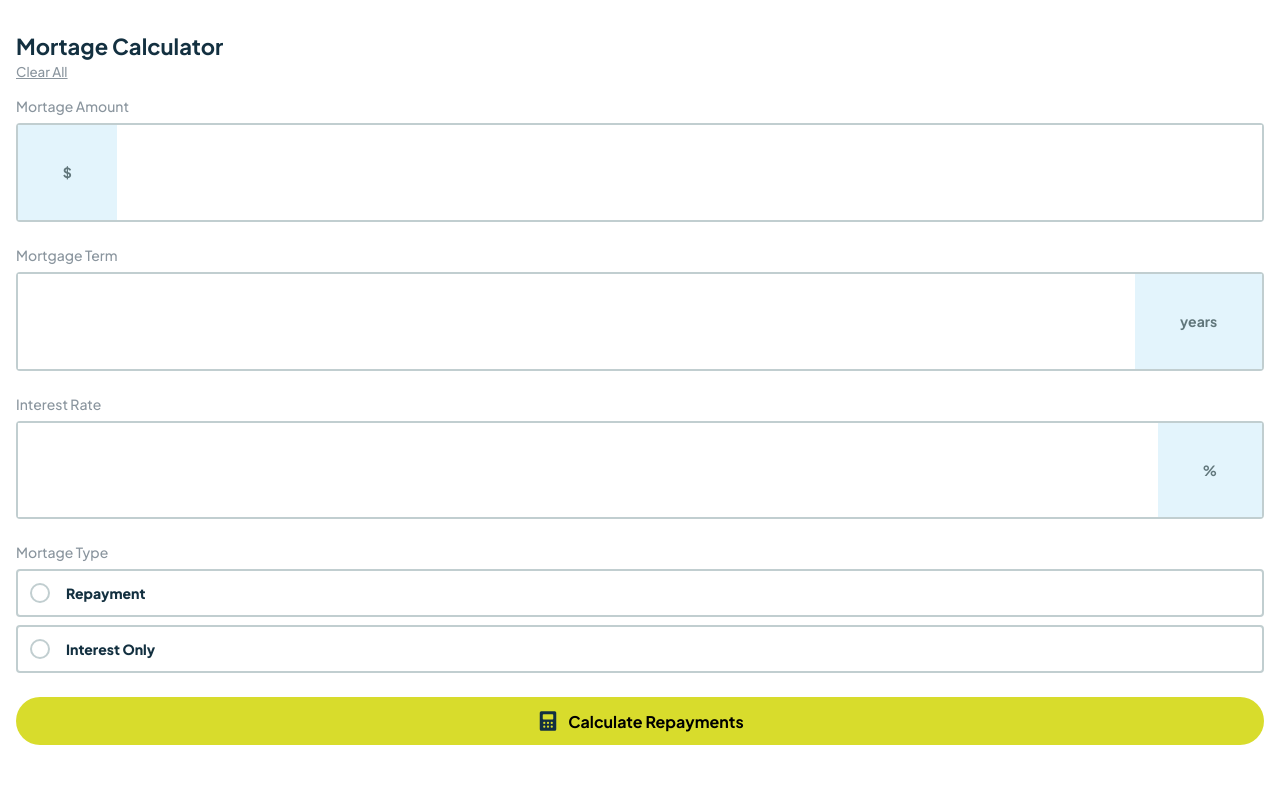
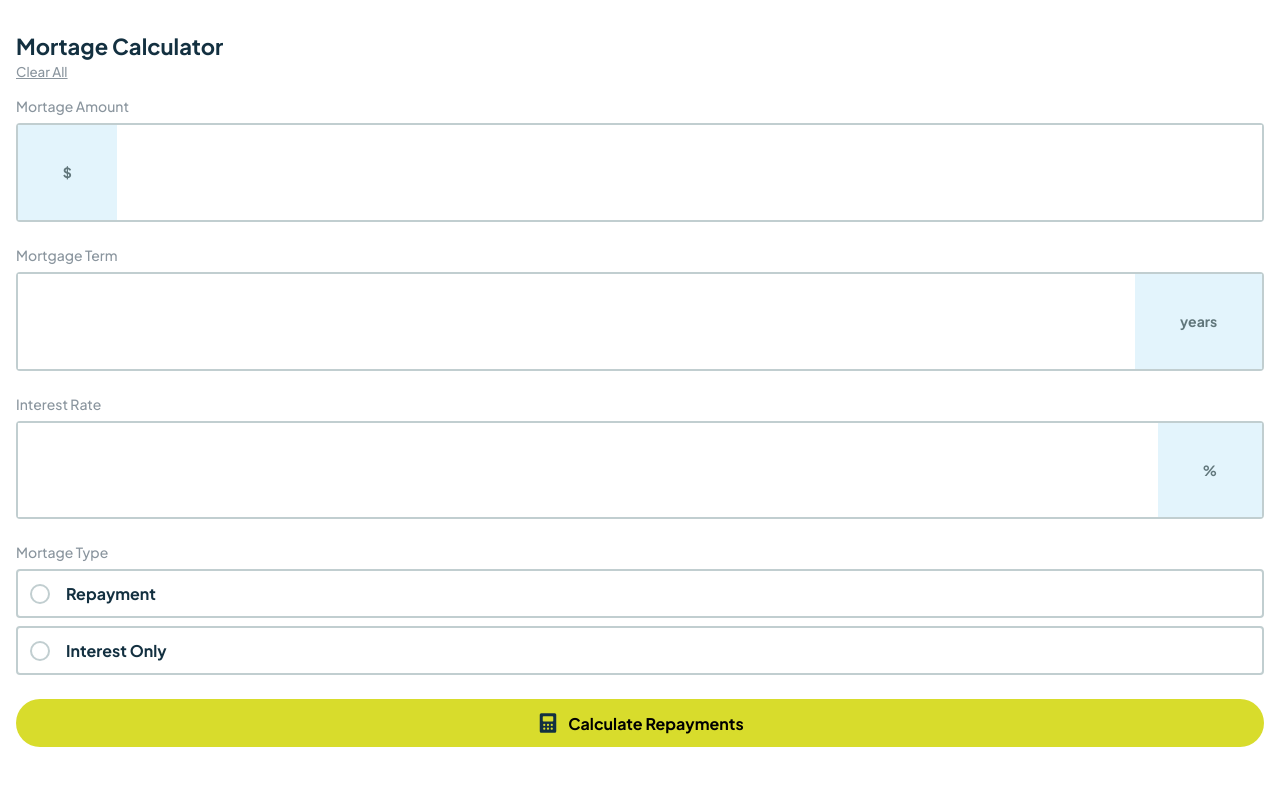
Before and after one commit to vgrosado/Mortgage-Calculator, a plain HTML site: page index.html in a window 1280 px wide. Drawn offline with Linux system fonts and the light colour scheme.

Commit message:
calculator styled, radio input label font size and weight increased

```diff
--- a/css/main.css
+++ b/css/main.css
@@ -145,7 +145,8 @@ input:focus-visible {
     align-items: center;
     gap: 1rem;
     color: var(--gunmetal-2);
-    font-weight: 800 !important;
+    font-weight: 700 !important;
+    font-size: 1rem;
 }
 
 .input__radio--checked{
```
